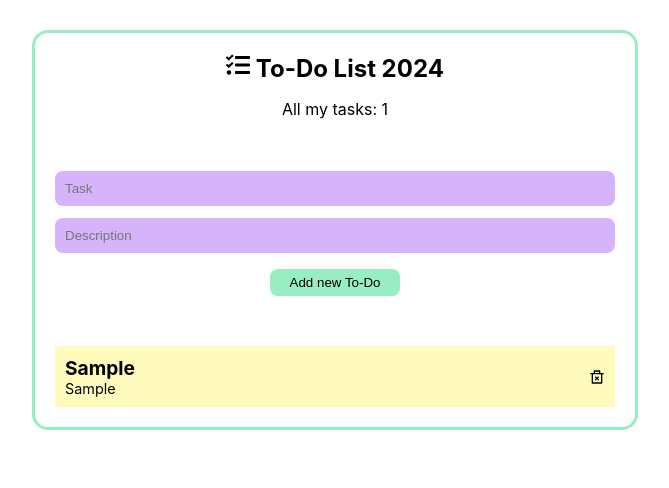
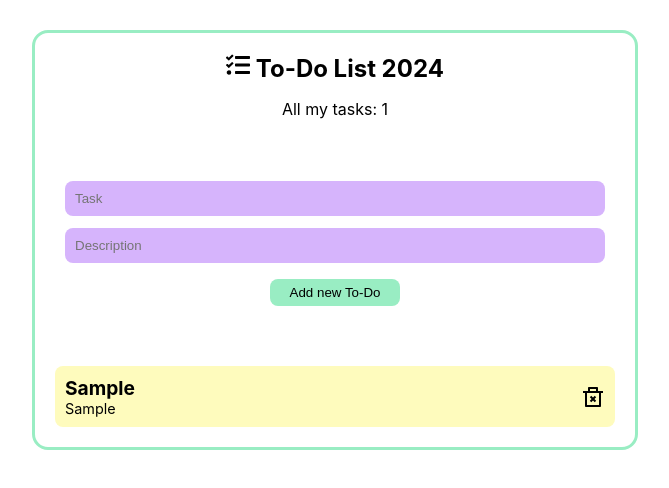
Before and after one commit to valsin132/TO-DO-APP, a React (Vite) app: page / in a window 1280 px wide. Both pictures are taken after typing "Sample", "Sample" into the empty fields and a click on the input "Add new To-Do". Shown: the top 488 px of the page, without its empty margins (305-974 px from the left). Built offline with nearby package versions, Linux system fonts and the light colour scheme.

Commit message:
changed naming

```diff
--- a/src/App.jsx
+++ b/src/App.jsx
@@ -1,15 +1,15 @@
 import Navbar from "./components/Navbar";
 import ToDoContextProvider from "./contexts/ToDoContext";
-import BookList from "./components/Knygos";
-import BookForm from "./components/BookForm";
+import TaskList from "./components/TaskList";
+import TaskForm from "./components/TaskForm";
 
 function App() {
   return (
     <div className="App">
         <ToDoContextProvider>
           <Navbar />
-          <BookForm />
-          <BookList />
+          <TaskForm />
+          <TaskList />
         </ToDoContextProvider>
     </div>
   );
--- a/src/components/BookForm.jsx
+++ /dev/null
@@ -1,25 +0,0 @@
-import { useContext, useState } from "react";
-import { ToDoContext } from "../contexts/ToDoContext";
-
-const BookForm = () => {
-    const {addTask} = useContext(ToDoContext)
-    const [title, setTitle] = useState('')
-    const [author, setAuthor] = useState('')
-
-    const handleSubmit = (e) => {
-        e.preventDefault()
-        addTask(title, author)
-        setTitle('')
-        setAuthor('')
-    }
-
-    return (
-        <form onSubmit={handleSubmit}>
-            <input type="text" placeholder="Task" value={title} required onChange={(e) => setTitle(e.target.value)}/>
-            <input type="text" placeholder="Description" value={author}  onChange={(e) => setAuthor(e.target.value)}/>
-            <input type="submit" value="Add new To-Do" />
-        </form>
-     );
-}
-
-export default BookForm;
--- a/src/components/BookDetails.jsx
+++ b/src/components/TaskDetails.jsx
@@ -4,7 +4,7 @@ import { useContext } from 'react';
 import { ToDoContext } from '../contexts/ToDoContext';
 import { RiDeleteBin2Line } from "react-icons/ri";
 
-const BookDetails = ({task}) => {
+const TaskDetails = ({task}) => {
     const {removeTask} = useContext(ToDoContext);
     // const {isLightTheme, light, dark} = useContext(ThemeContext);
     // const theme = isLightTheme ? light : dark;
@@ -12,12 +12,12 @@ const BookDetails = ({task}) => {
     return (
         <li>
             <div>
-                <div className="title">{task.title}</div>
-                <div className="author">{task.author}</div>
+                <div className="task">{task.task}</div>
+                <div className="description">{task.description}</div>
             </div>
-            <RiDeleteBin2Line onClick={() => removeTask(task.id)} />
+            <RiDeleteBin2Line className='delete-icon' onClick={() => removeTask(task.id)} />
         </li>
      );
 }
 
-export default BookDetails;
+export default TaskDetails;
--- /dev/null
+++ b/src/components/TaskForm.jsx
@@ -0,0 +1,25 @@
+import { useContext, useState } from "react";
+import { ToDoContext } from "../contexts/ToDoContext";
+
+const TaskForm = () => {
+    const {addTask} = useContext(ToDoContext)
+    const [task, setTask] = useState('')
+    const [description, setDescription] = useState('')
+
+    const handleSubmit = (e) => {
+        e.preventDefault()
+        addTask(task, description)
+        setTask('')
+        setDescription('')
+    }
+
+    return (
+        <form onSubmit={handleSubmit}>
+            <input type="text" placeholder="Task" value={task} required onChange={(e) => setTask(e.target.value)}/>
+            <input type="text" placeholder="Description" value={description}  onChange={(e) => setDescription(e.target.value)}/>
+            <input type="submit" value="Add new To-Do" />
+        </form>
+     );
+}
+
+export default TaskForm;
--- a/src/components/Knygos.jsx
+++ b/src/components/TaskList.jsx
@@ -1,16 +1,16 @@
 import {useContext} from 'react'
 import { ToDoContext } from '../contexts/ToDoContext';
-import BookDetails from './BookDetails';
+import TaskDetails from './TaskDetails';
 
-const BookList = () => {
+const TaskList = () => {
     const {tasks} = useContext(ToDoContext);
     return tasks.length
     ? (
-        <div className='book-list'>
+        <div className='task-list'>
             <ul>
                 {tasks.map(task => {
                     return (
-                        <BookDetails task={task} key={task.id} />
+                        <TaskDetails task={task} key={task.id} />
                     )
                 })}
             </ul>
@@ -21,4 +21,4 @@ const BookList = () => {
     );
 }
 
-export default BookList;
+export default TaskList;
--- a/src/contexts/ToDoContext.jsx
+++ b/src/contexts/ToDoContext.jsx
@@ -14,8 +14,8 @@ const ToDoContextProvider = (props) => {
         localStorage.setItem('tasks', JSON.stringify(tasks))
     }, [tasks]);
 
-    const addTask = (title, author) => {
-        setTasks([...tasks, {title, author, id: uuidv4()}])
+    const addTask = (task, description) => {
+        setTasks([...tasks, {task, description, id: uuidv4()}])
     };
 
     const removeTask = (id) => {
--- a/src/index.css
+++ b/src/index.css
@@ -26,31 +26,38 @@ body {
 }
 
 /* book details */
-.book-list {
+.task-list {
   margin:20px;
 }
 
-.book-list ul {
-  padding:0;
-  list-style:none;
+.task-list ul {
+  padding: 0;
+  list-style: none;
 }
 
-.book-list li {
-  padding:10px;
-  margin:10px 0;
+.task-list li {
+  padding: 10px;
+  margin: 10px 0;
   background-color: #FEFBBD;
   display: flex;
   align-items: center;
   justify-content: space-between;
+  border-radius: 0.5rem;
 }
 
-.book-list .title {
+.task-list .task {
   font-weight: bold;
   font-size: 1.2em;
 }
 
-.book-list .author {
+.task-list .description {
   font-size: 0.9em;
+}
+
+.delete-icon {
+  min-width: 1.5rem;
+  min-height: 1.5rem;
+  cursor: pointer;
 }
 
 .empty {
@@ -58,8 +65,9 @@ body {
   margin: 20px;
 }
 
-/* book form */
-form {padding: 20px;}
+form {
+  padding: 30px;
+}
 
 input[type='text'] {
   width: 100%;
@@ -78,4 +86,5 @@ input[type='submit'] {
   display: block;
   border-radius: 0.5rem;
   background-color: #99EDC3;
+  cursor: pointer;
 }
```
